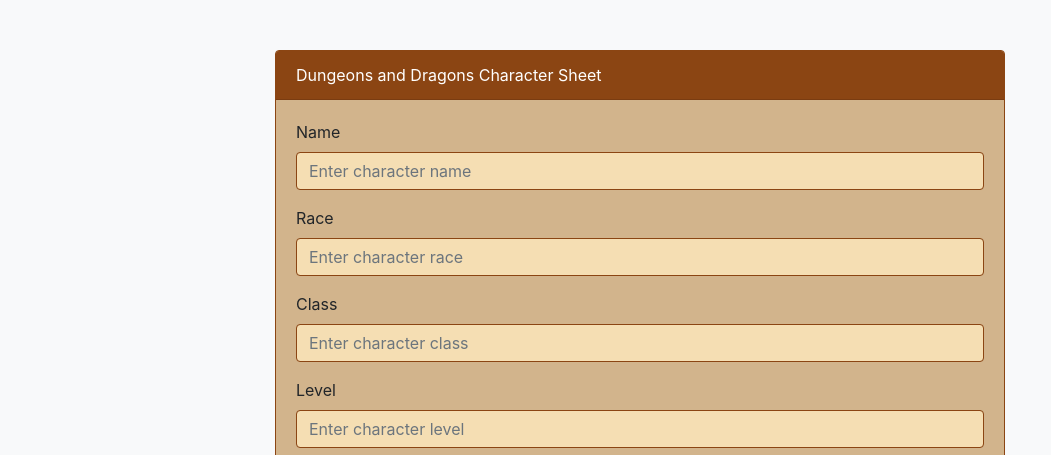
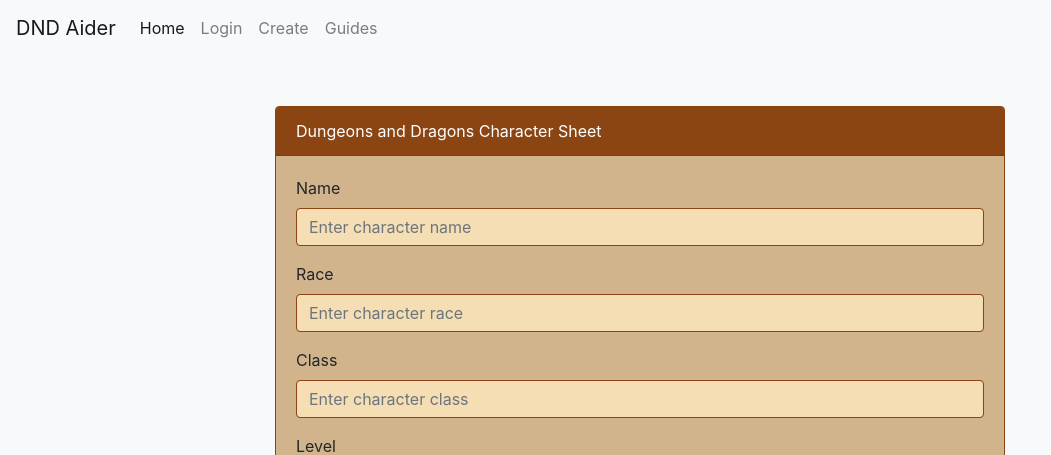
Before and after one commit to Samuele-giancarli/DnD_character_manager, a PHP site: page / in a window 1280 px wide. Shown: the top 455 px of the page, without its empty margins (0-1051 px from the left). Run offline with PHP 8.4, Linux system fonts and the light colour scheme.

Commit message:
index header

```diff
--- a/index.php
+++ b/index.php
@@ -33,6 +33,32 @@
     </style>
 </head>
 <body>
+
+<header><nav class="navbar navbar-expand-lg navbar-light bg-light">
+  <a class="navbar-brand" href="#">DND Aider</a>
+  <button class="navbar-toggler" type="button" data-toggle="collapse" data-target="#navbarSupportedContent" aria-controls="navbarSupportedContent" aria-expanded="false" aria-label="Toggle navigation">
+    <span class="navbar-toggler-icon"></span>
+  </button>
+
+  <div class="collapse navbar-collapse" id="navbarSupportedContent">
+    <ul class="navbar-nav mr-auto">
+      <li class="nav-item active">
+<!-- nella home vedo la lista dei miei personaggi e il pulsante "crea"-->
+        <a class="nav-link" href="index.php">Home <span class="sr-only">(current)</span></a>
+      </li>
+      <li class="nav-item">
+        <a class="nav-link" href="loginForm.php">Login</a>
+      </li>
+      <li class="nav-item">
+        <a class="nav-link" href="#">Create</a>
+      </li>
+      <li class="nav-item">
+        <a class="nav-link" href="#">Guides</a>
+      </li>
+    </ul>
+  </div>
+</nav></header>
+
     <div class="container">
         <div class="row justify-content-center">
             <div class="col-md-8">
--- a/registerForm.php
+++ b/registerForm.php
@@ -69,9 +69,10 @@
                             </div>
                             <button type="submit" class="btn btn-primary">Register</button>
                         </form>
-
                     </div>
                 </div>
+                <p class="mt-3 text-center">Sei già registrato? <a title="accedi" class="link-primary" href="loginForm.php">Accedi</a></p>
+
             </div>
         </div>
     </div>
```
Also changed, not shown: loginForm.php (added).
